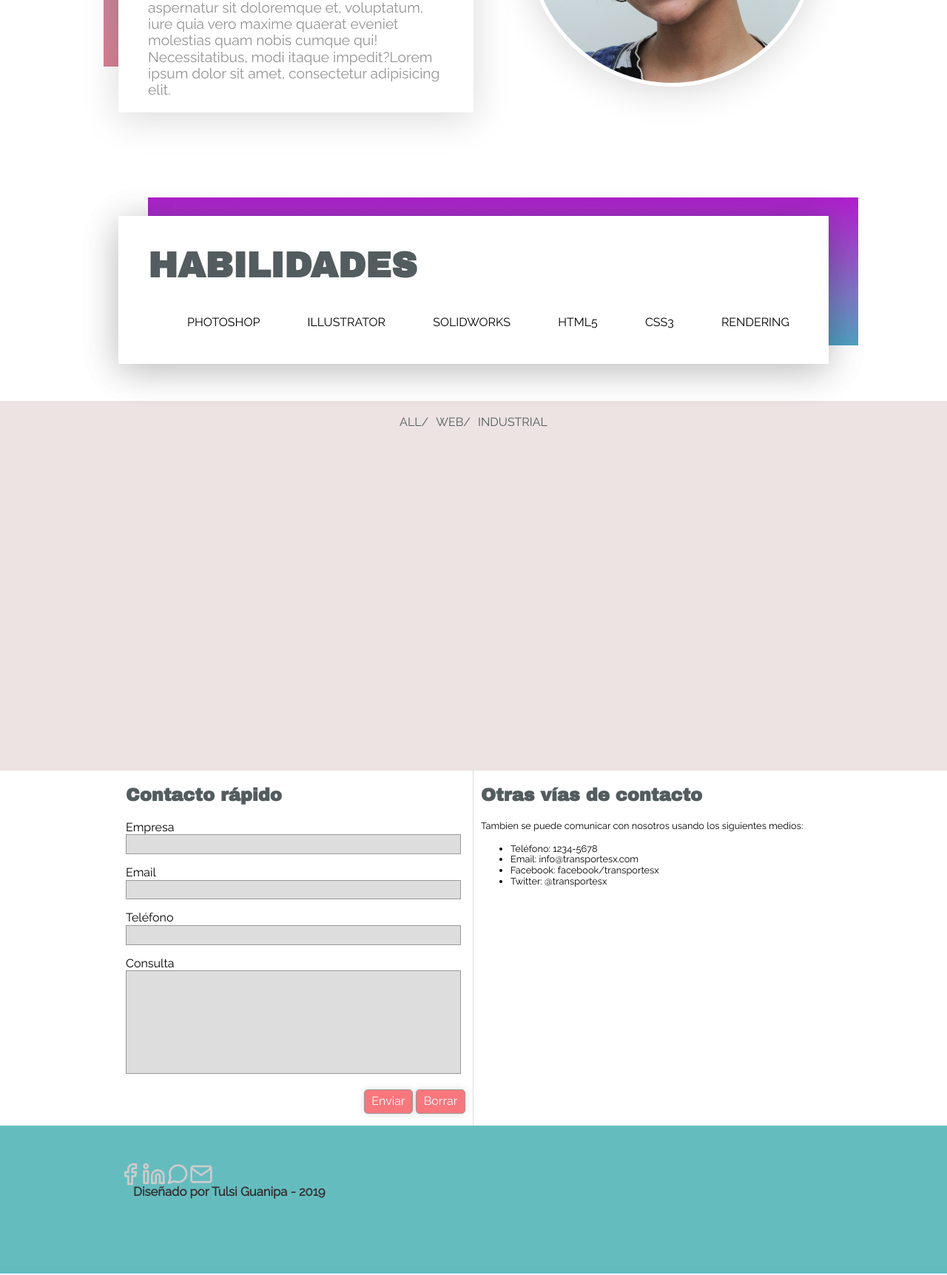
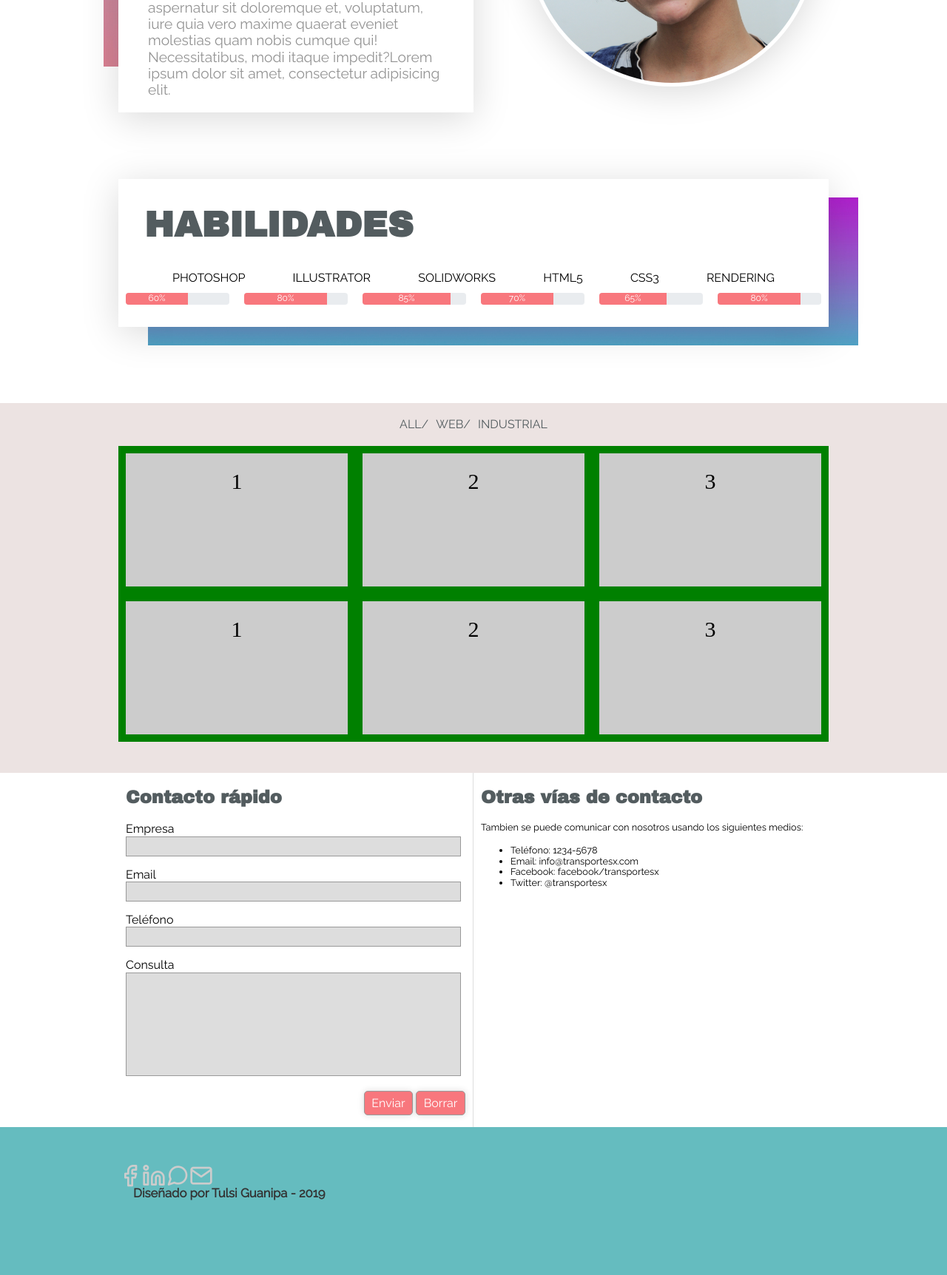
Before and after one commit to tulsiguanipa/portafoliotulsi, a PHP site: page / in a window 1280 px wide. Shown: the part 878-2602 px from the top of the page at 74% size. Run offline with PHP 8.4, Linux system fonts and the light colour scheme; some web fonts are replaced.

Commit message:
se agrego info skills y projects

```diff
--- a/CSS/index.css
+++ b/CSS/index.css
@@ -334,7 +334,7 @@ a {
   font-family: 'Archivo Black', sans-serif;
   color: #535c5f;
   font-size: 3em;
-  margin: 30px;
+  margin: 25px;
   padding: 10px;
 
 
@@ -344,6 +344,8 @@ a {
   font-family: 'Raleway', sans-serif;
   text-align: center;
   list-style: none;
+  margin: 0;
+  padding: 0;
 
 
 
@@ -365,7 +367,7 @@ a {
   width: 960px;
   background-color: white;
   position: absolute;
-  top: 1170px;
+  top: 1120px;
   box-shadow: 0 .5rem 3rem rgba(0, 0, 0, .15);
   overflow: hidden;
 
@@ -378,6 +380,15 @@ a {
 
 }
 
+.imghabilidades{
+  clear: both;
+}
+
+.lista{
+  padding: 0;
+  margin: 0;
+}
+
 
 /*.fondoskills {
   z-index: -1;
@@ -388,6 +399,69 @@ a {
   left: 40px;
   bottom: 20px;
 }
+
+.progress-bar {
+    display: -ms-flexbox;
+    display: flex;
+    -ms-flex-direction: column;
+    flex-direction: column;
+    -ms-flex-pack: center;
+    justify-content: center;
+    color: #fff;
+    text-align: center;
+    white-space: nowrap;
+    background-color: #f8777d;
+    transition: width 0.6s ease;
+}
+/*::before, ::after {
+    box-sizing: border-box;
+}*/
+
+div {
+    display: block;
+}
+.progress {
+    display: -ms-flexbox;
+    display: flex;
+    height: 1rem;
+    overflow: hidden;
+    font-size: 0.75rem;
+    background-color: #e9ecef;
+    border-radius: 0.25rem;
+    font-family: 'Raleway', sans-serif;
+}
+
+.photoshop {
+  width: 140px;
+  margin: 10px;
+}
+
+.illus {
+  width: 140px;
+  margin: 10px;
+
+}
+
+.solid {
+  width: 140px;
+  margin: 10px;
+}
+
+.html {
+  width: 140px;
+  margin: 10px;
+}
+
+.css {
+  width: 140px;
+  margin: 10px;
+}
+
+.rendering {
+  width: 140px;
+  margin: 10px;
+}
+
 
 /* fin skills*/
 
@@ -407,6 +481,7 @@ a {
   list-style: none;
   top: 10px;
   padding: 20px;
+  margin: 0;
 
 }
 .projectscuadro ul li{
@@ -424,7 +499,22 @@ a {
 }
 
 
+.contenedor1 {
+    background-color: green;
+    display: flex;
+    justify-content: space-between;
+}
 
+
+.item {
+  background-color: #ccc;
+  margin: 10px;
+  text-align: center;
+  line-height: 75px;
+  font-size: 30px;
+  width: 300px; /*se adapta al tamaño*/
+  height: 180px;
+}
 
 /* fin projects*/
 
--- a/index.html
+++ b/index.html
@@ -64,6 +64,7 @@
 				</div>
 				<div class="skillslist">
 					<h2>HABILIDADES</h2>
+					<div class="lista">
 					<ul>
 						<li style="display:inline;">PHOTOSHOP</li>
 						<li style="display:inline;">ILLUSTRATOR</li>
@@ -73,26 +74,47 @@
 						<li style="display:inline;">RENDERING</li>
 
 					</ul>
-				</div>
-				<div class="skillslist">
-					<h2>HABILIDADES</h2>
-					<ul>
-						<li style="display:inline;" >PHOTOSHOP</li>
-						<li style="display:inline;">ILLUSTRATOR</li>
-						<li style="display:inline;">SOLIDWORKS</li>
-						<li style="display:inline;">HTML5</li>
-						<li style="display:inline;">CSS3</li>
-						<li style="display:inline;">RENDERING</li>
+					</div>
 
-					</ul>
+					<div class="imghabilidades">
+						<div class="progress left photoshop">
+						  <div class="progress-bar right" role="progressbar" style="width: 60%;" aria-valuenow="25" aria-valuemin="0" aria-valuemax="100">60%</div>
+						</div>
+						<div class="progress left illus">
+						  <div class="progress-bar right" role="progressbar" style="width: 80%;" aria-valuenow="25" aria-valuemin="0" aria-valuemax="100">80%</div>
+						</div>
+						<div class="progress left solid">
+						  <div class="progress-bar right" role="progressbar" style="width: 85%;" aria-valuenow="25" aria-valuemin="0" aria-valuemax="100">85%</div>
+						</div>
+						<div class="progress left html">
+						  <div class="progress-bar right" role="progressbar" style="width: 70%;" aria-valuenow="25" aria-valuemin="0" aria-valuemax="100">70%</div>
+						</div>
+						<div class="progress left css">
+						  <div class="progress-bar right" role="progressbar" style="width: 65%;" aria-valuenow="25" aria-valuemin="0" aria-valuemax="100">65%</div>
+						</div>
+						<div class="progress left rendering">
+						  <div class="progress-bar right" role="progressbar" style="width: 80%;" aria-valuenow="25" aria-valuemin="0" aria-valuemax="100">80%</div>
+						</div>
+					</div>
 				</div>
 			</div>
 
 		</section>
+		<br>
 		<section class="projects">
 			<div class="projectscuadro holder">
 				<ul><li style="display:inline;"><a href="">ALL/</a></li><li style="display:inline;"><a href="">WEB/</a></li><li style="display:inline;"><a href="">INDUSTRIAL</a></li></ul>
-				<h2></h2>
+
+				<div class="contenedor1">
+					<div class="item">1</div>
+					<div class="item">2</div>
+					<div class="item">3</div>
+				</div>
+				<div class="contenedor1">
+					<div class="item">1</div>
+					<div class="item">2</div>
+					<div class="item">3</div>
+				</div>
 			</div>
 
 		</section>
```
